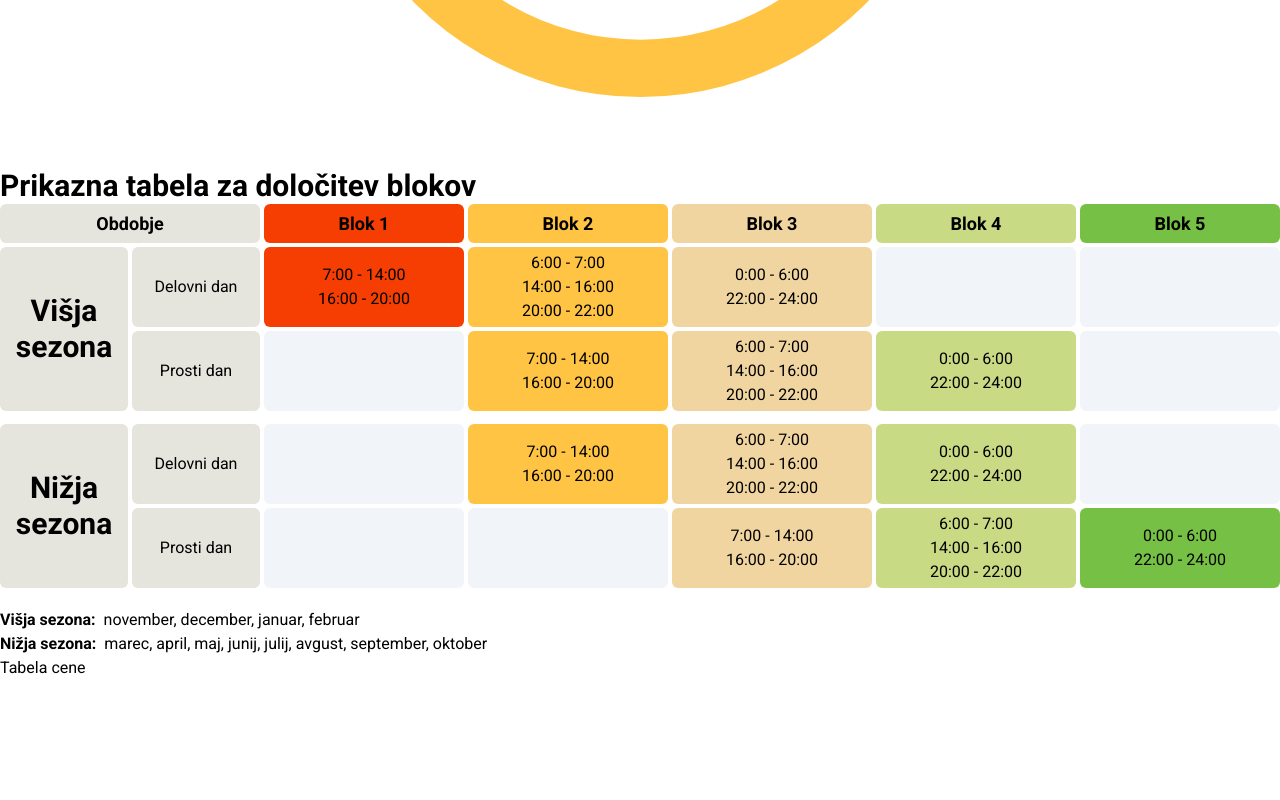
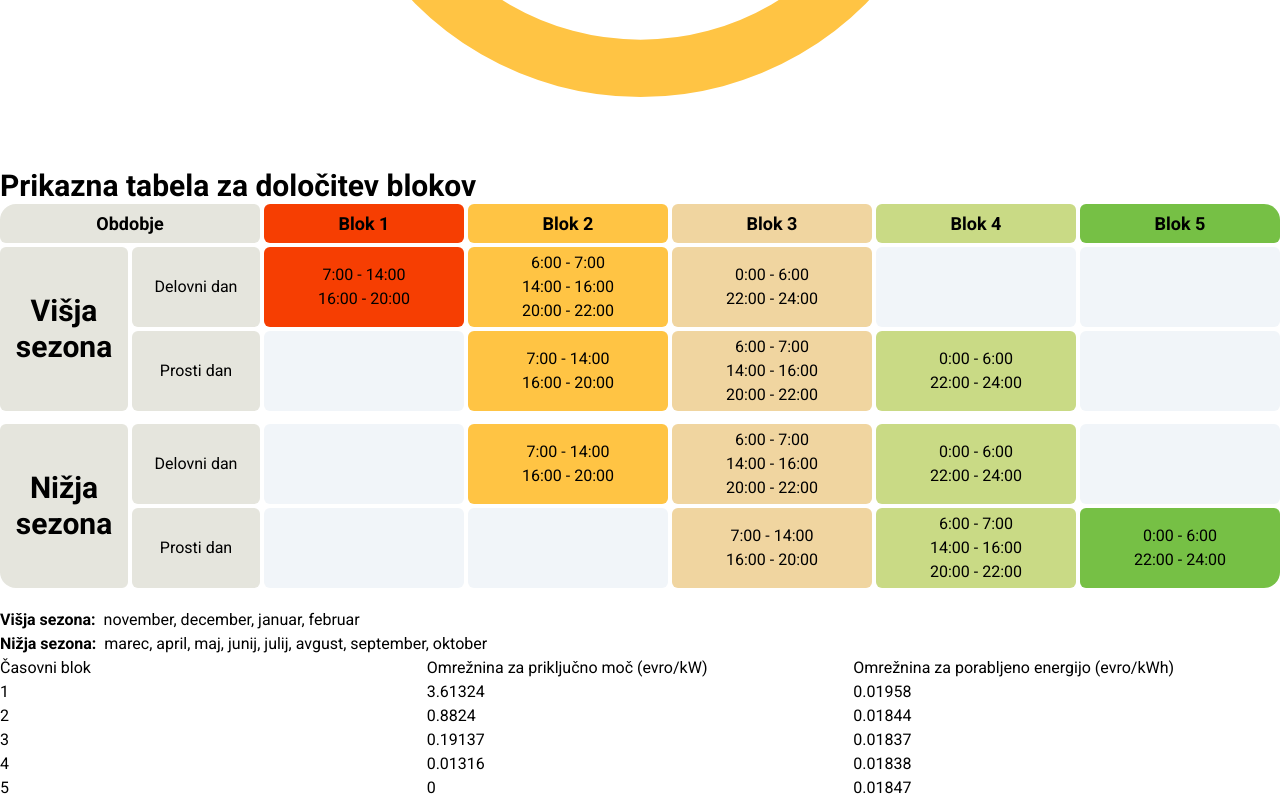
Before and after one commit to rubuz/cenergija-react, a React (Vite) app: page / in a window 1280 px wide. Shown: the part 836-1636 px from the top of the page. Before the commit the page ends 1516 px from the top, so only its background shows below. Built offline with nearby package versions, Linux system fonts and the light colour scheme.

Commit message:
Add TablePrice component and update TableBlok styling

```diff
--- a/src/components/Tables.tsx
+++ b/src/components/Tables.tsx
@@ -1,4 +1,5 @@
 import TableBlok from "./tables/TableBlok";
+import TablePrice from "./tables/TablePrice";
 
 const Tables = () => {
   return (
@@ -8,7 +9,7 @@ const Tables = () => {
       </h2>
       <div>
         <TableBlok />
-        <div>Tabela cene</div>
+        <TablePrice />
       </div>
     </div>
   );
--- a/src/components/tables/TableBlok.tsx
+++ b/src/components/tables/TableBlok.tsx
@@ -2,14 +2,16 @@ const TableBlok = () => {
   return (
     <div className="flex flex-col">
       <div className="grid grid-cols-[repeat(2,10%)_repeat(5,_1fr)] grid-rows-[20%_repeat(2,minmax(80px,_1fr))] gap-1 [&>*]:rounded-md">
-        <div className="grid_top_row bg-table-grey-dark col-span-2">
+        <div className="grid_top_row col-span-2 !rounded-tl-2xl bg-table-grey-dark">
           obdobje
         </div>
         <div className="grid_top_row bg-table-red">blok 1</div>
         <div className="grid_top_row bg-table-yellow">blok 2</div>
         <div className="grid_top_row bg-table-cream">blok 3</div>
         <div className="grid_top_row bg-table-greeny">blok 4</div>
-        <div className="grid_top_row bg-table-green">blok 5</div>
+        <div className="grid_top_row !rounded-tr-2xl bg-table-green">
+          blok 5
+        </div>
         <div className="grid_h_item row-span-2 text-3xl font-bold">
           Višja sezona
         </div>
@@ -48,7 +50,7 @@ const TableBlok = () => {
       </div>
 
       <div className="mt-6 grid grid-cols-[repeat(2,10%)_repeat(5,1fr)] grid-rows-[repeat(2,minmax(80px,_1fr))] gap-1 [&>*]:rounded-md">
-        <div className="grid_h_item row-span-2 text-3xl font-bold">
+        <div className="grid_h_item row-span-2 !rounded-bl-2xl text-3xl font-bold">
           Nižja sezona
         </div>
         <div className="grid_h_item">Delovni dan</div>
@@ -79,7 +81,7 @@ const TableBlok = () => {
           <p>14:00 - 16:00</p>
           <p>20:00 - 22:00</p>
         </div>
-        <div className="grid_inner_item bg-table-green">
+        <div className="grid_inner_item !rounded-br-2xl bg-table-green">
           <p>0:00 - 6:00</p>
           <p>22:00 - 24:00</p>
         </div>
--- /dev/null
+++ b/src/components/tables/TablePrice.tsx
@@ -0,0 +1,34 @@
+import {
+  priceBlok1,
+  priceBlok2,
+  priceBlok3,
+  priceBlok4,
+  priceBlok5,
+} from "../../data/data";
+
+const TablePrice = () => {
+  return (
+    <div className="grid grid-cols-3 grid-rows-6">
+      <div>Časovni blok</div>
+      <div>Omrežnina za priključno moč (evro/kW)</div>
+      <div>Omrežnina za porabljeno energijo (evro/kWh)</div>
+      <div>1</div>
+      <div>{priceBlok1.prikljucnaMoc}</div>
+      <div>{priceBlok1.porabljenaEnergija}</div>
+      <div>2</div>
+      <div>{priceBlok2.prikljucnaMoc}</div>
+      <div>{priceBlok2.porabljenaEnergija}</div>
+      <div>3</div>
+      <div>{priceBlok3.prikljucnaMoc}</div>
+      <div>{priceBlok3.porabljenaEnergija}</div>
+      <div>4</div>
+      <div>{priceBlok4.prikljucnaMoc}</div>
+      <div>{priceBlok4.porabljenaEnergija}</div>
+      <div>5</div>
+      <div>{priceBlok5.prikljucnaMoc}</div>
+      <div>{priceBlok5.porabljenaEnergija}</div>
+    </div>
+  );
+};
+
+export default TablePrice;
--- a/src/data/data.ts
+++ b/src/data/data.ts
@@ -23,23 +23,23 @@ type PriceBlock = {
 
 // PRICE DATA
 
-const priceBlok1: PriceBlock = {
+export const priceBlok1: PriceBlock = {
   prikljucnaMoc: 3.61324,
   porabljenaEnergija: 0.01958,
 };
-const priceBlok2: PriceBlock = {
+export const priceBlok2: PriceBlock = {
   prikljucnaMoc: 0.8824,
   porabljenaEnergija: 0.01844,
 };
-const priceBlok3: PriceBlock = {
+export const priceBlok3: PriceBlock = {
   prikljucnaMoc: 0.19137,
   porabljenaEnergija: 0.01837,
 };
-const priceBlok4: PriceBlock = {
+export const priceBlok4: PriceBlock = {
   prikljucnaMoc: 0.01316,
   porabljenaEnergija: 0.01838,
 };
-const priceBlok5: PriceBlock = {
+export const priceBlok5: PriceBlock = {
   prikljucnaMoc: 0,
   porabljenaEnergija: 0.01847,
 };
```
